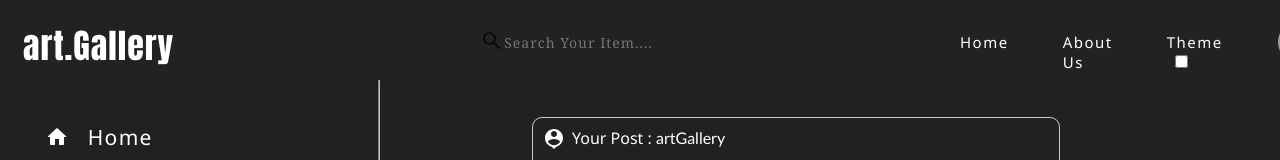
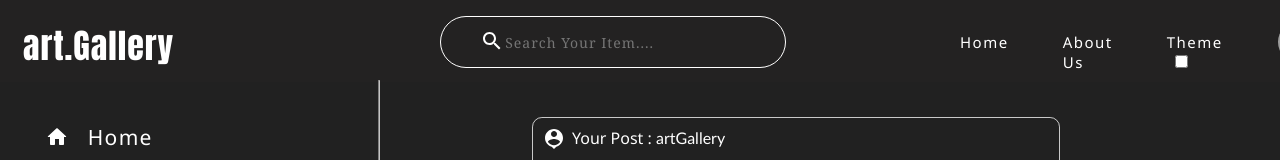
Before and after one commit to Pragyani/art-gallery, a React (Create React App) app: page / in a window 1280 px wide. Shown: the top 160 px of the page. Built offline with nearby package versions, Linux system fonts and the light colour scheme; grey boxes are pictures that could not be loaded.

Commit message:
add : color in searbox &, changes : in background of searchbox

```diff
--- a/src/NavigationBar/nav.css
+++ b/src/NavigationBar/nav.css
@@ -130,7 +130,7 @@ hr {
 .input-field .searchbox input {
     padding: 17px;
     outline: none;
-    border: none;
+    /* border: none; */
     margin-top: 8px;
     border-radius: 52px;
     width: 100%;
@@ -141,13 +141,15 @@ hr {
     font-family: Georgia, 'Times New Roman', Times, serif;
     padding-left: 4pc;
     font-size: 14px;
+    border: 1px solid var(--color);
     background-color: var(---navigation-search-color);
+    color: var(--color);
 }
 
 .input-field .searchbox input:hover {
     box-shadow: 5px 1px 13px #343a4022;
-    border: 1px solid black;
-    background-color: rgba(255, 255, 255, 0.841);
+    border: 1px solid rgba(255, 255, 255, 0.579);
+    /* background-color: rgba(255, 255, 255, 0.841); */
 }
 
 
@@ -157,7 +159,7 @@ hr {
     left: 30pc;
     top: 1.8pc;
     cursor: pointer;
-    color: rgba(0, 0, 0, 0.685);
+    color: var(--color);
 }
 
 .shrp-i:hover {
```
